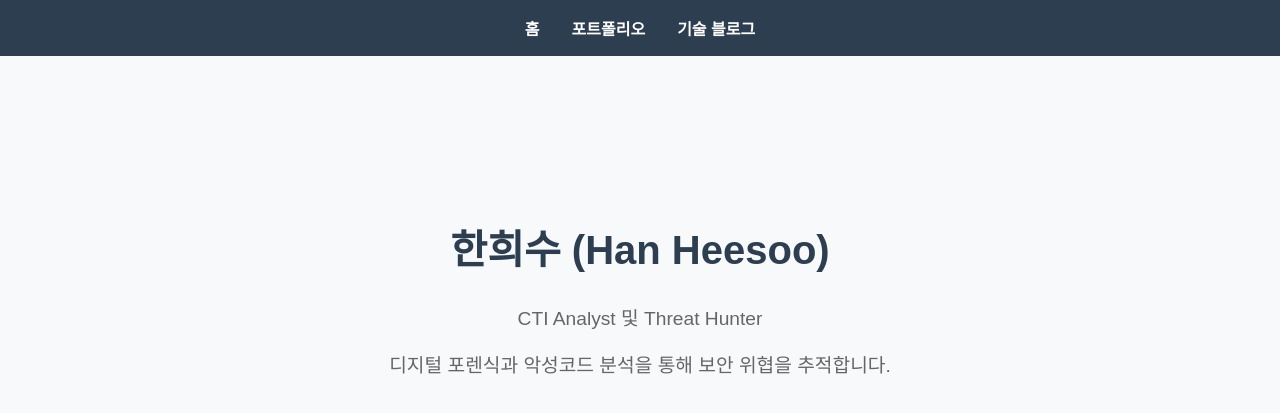
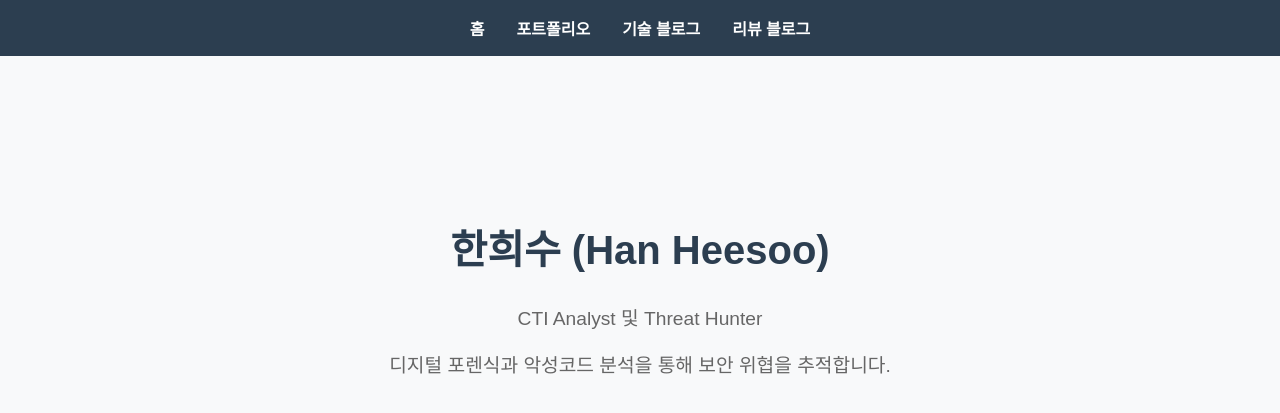
Before and after one commit to crowndaisy76/crowndaisy76.github.io, a Jekyll site: the page index.html, which Jekyll copies as it is, in a window 1280 px wide. Shown: the top 413 px of the page. Built offline with Jekyll 4.4.1, drawn with Linux system fonts in a browser that asks for light colours.

Commit message:
Update index.html

```diff
--- a/index.html
+++ b/index.html
@@ -18,7 +18,8 @@
     <nav>
         <a href="index.html">홈</a>
         <a href="portfolio.html">포트폴리오</a>
-        <a href="blog.html">기술 블로그</a>
+        <a href="tech_blog.html">기술 블로그</a>
+        <a href="review_blog.html">리뷰 블로그</a>
     </nav>
 </header>
 <div class="hero">
```
